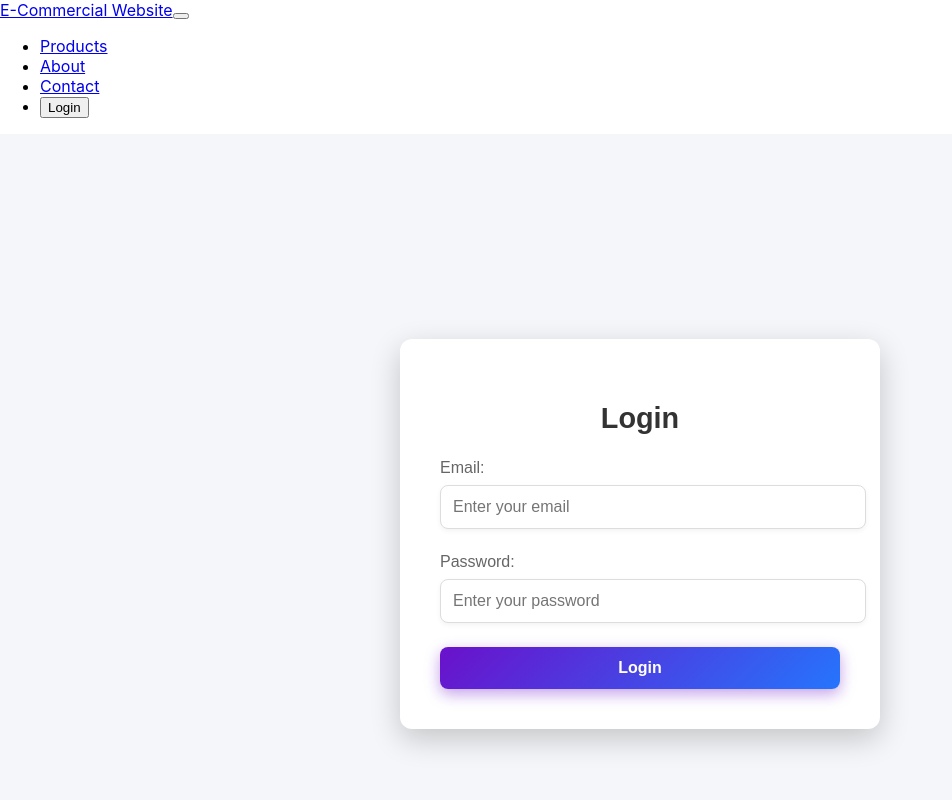
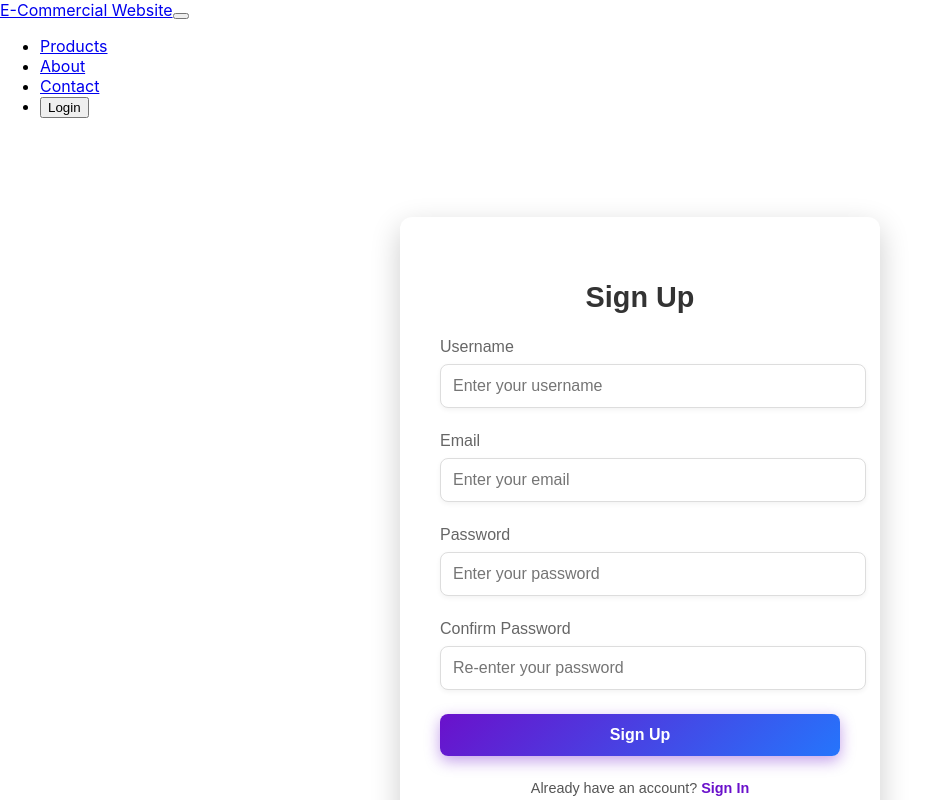
Before and after one commit to Namhehe237/EcommercialWebFrontEnd, a React (Create React App) app: page /user/register in a window 1280 px wide. Shown: the top 800 px of the page, without its empty margins (0-952 px from the left). Built offline with nearby package versions, Linux system fonts and the light colour scheme; the HTML template or start-up script is replaced by a standard one.

Commit message:
adjust checkout

```diff
--- a/src/layouts/Component/CartPage/CartPage.jsx
+++ b/src/layouts/Component/CartPage/CartPage.jsx
@@ -1,16 +1,25 @@
-import React from "react";
+import React, { useState } from "react";
 import { useLocation, useNavigate } from "react-router-dom";
-import "../../../style/CartPage/CartPage.css"; // Import the CSS file
+import { useAuth } from "../../../context/AuthContext";
+import { Dialog, DialogTitle, DialogContent, DialogActions, Button } from "@mui/material";
+import "../../../style/CartPage/CartPage.css";
 
 const CartPage = () => {
   const { state } = useLocation();
   const cart = state?.cart || [];
   const navigate = useNavigate();
+  const { isLoggedIn } = useAuth();
+  const [openDialog, setOpenDialog] = useState(false);
 
   const calculateTotalPrice = () =>
     cart.reduce((total, item) => total + item.price * item.quantity, 0);
 
   const handleCheckout = async () => {
+    if (!isLoggedIn) {
+      setOpenDialog(true); // Open the dialog if not logged in
+      return;
+    }
+
     try {
       const response = await fetch("http://localhost:8080/api/products/checkout", {
         method: "POST",
@@ -66,6 +75,22 @@ const CartPage = () => {
           </div>
         </div>
       )}
+
+      {/* Dialog for login warning */}
+      <Dialog open={openDialog} onClose={() => setOpenDialog(false)}>
+        <DialogTitle>Login Required</DialogTitle>
+        <DialogContent>
+          <p>You need to log in to proceed to checkout.</p>
+        </DialogContent>
+        <DialogActions>
+          <Button onClick={() => navigate("/user/login")} color="primary">
+            Log In
+          </Button>
+          <Button onClick={() => setOpenDialog(false)} color="secondary">
+            Cancel
+          </Button>
+        </DialogActions>
+      </Dialog>
     </div>
   );
 };
--- a/src/layouts/Component/ProductPage/ProductList/ProductList.jsx
+++ b/src/layouts/Component/ProductPage/ProductList/ProductList.jsx
@@ -1,12 +1,16 @@
 import React from "react";
 import "../../../../../src/style/ProductPage/ProductList/ProductList.css"; // Import the CSS file
 
-const ProductList = ({ products, onAddToCart }) => {
+const ProductList = ({ products, onAddToCart, onProductClick }) => {
   return (
     <div className="product-list">
       {products.length > 0 ? (
-        products.map((product, index) => (
-          <div key={index} className="product-card">
+        products.map((product) => (
+          <div
+            key={product.id} // Use `product.id` as the unique key
+            className="product-card"
+            onClick={() => onProductClick(product.id)} // Navigate to product details on card click
+          >
             <h2>{product.name}</h2>
             <img src={product.image} alt={product.name} />
             <p>
@@ -16,9 +20,16 @@ const ProductList = ({ products, onAddToCart }) => {
               <strong>Category:</strong> {product.category}
             </p>
             <p>
-              <strong>Price:</strong> {product.price}$
+              <strong>Price:</strong> ${product.price.toFixed(2)}
             </p>
-            <button onClick={() => onAddToCart(product)}>Add to Cart</button>
+            <button
+              onClick={(e) => {
+                e.stopPropagation(); // Prevent triggering the `onClick` event for the card
+                onAddToCart(product); // Add product to the cart
+              }}
+            >
+              Add to Cart
+            </button>
           </div>
         ))
       ) : (
--- a/src/layouts/Component/ProductPage/ProductListPage.jsx
+++ b/src/layouts/Component/ProductPage/ProductListPage.jsx
@@ -71,6 +71,11 @@ const ProductListPage = () => {
   const calculateTotalPrice = () =>
     cart.reduce((total, item) => total + item.price * item.quantity, 0);
 
+  // Navigate to product details
+  const handleProductClick = (productId) => {
+    navigate(`/products/details/${productId}`);
+  };
+
   if (loading) {
     return <p className="loading">Loading...</p>;
   }
@@ -115,7 +120,7 @@ const ProductListPage = () => {
         </div>
       </div>
       <Filter category={category} onCategoryChange={handleCategoryChange} />
-      <ProductList products={products} onAddToCart={addToCart} />
+      <ProductList products={products} onAddToCart={addToCart} onProductClick={handleProductClick} />
       <Pagination currentPage={currentPage} totalPages={Math.ceil(products.length / itemsPerPage)} onPageChange={setCurrentPage} />
     </div>
   );
--- a/src/layouts/Component/RegisterPage/RegisterPage.jsx
+++ b/src/layouts/Component/RegisterPage/RegisterPage.jsx
@@ -1,63 +1,126 @@
-import React, { useState } from "react";
-import axios from "axios";
-import "../../../style/LoginPage/LoginPage.css";
-import { useAuth } from "../../../context/AuthContext"; // Import AuthContext
+import React, { useState } from 'react';
+import '../../../style/RegisterPage/RegisterPage.css'; // Import the CSS file
 
-const LoginPage = () => {
-  const [email, setEmail] = useState("");
-  const [password, setPassword] = useState("");
-  const [message, setMessage] = useState("");
-  const { setIsLoggedIn } = useAuth(); // Access the context
+const RegisterPage = () => {
+  const [userDetails, setUserDetails] = useState({
+    username: '',
+    email: '',
+    password: '',
+    confirmPassword: '',
+  });
 
-  const handleLogin = async (event) => {
-    event.preventDefault();
+  const [errorMessage, setErrorMessage] = useState('');
+  const [successMessage, setSuccessMessage] = useState('');
+
+  const handleChange = (e) => {
+    const { name, value } = e.target;
+    setUserDetails({ ...userDetails, [name]: value });
+    setErrorMessage(''); // Clear error message on input change
+    setSuccessMessage(''); // Clear success message on input change
+  };
+
+  const handleSubmit = async (e) => {
+    e.preventDefault();
+    if (userDetails.password !== userDetails.confirmPassword) {
+      setErrorMessage('Passwords do not match!');
+      return;
+    }
+
     try {
-      const response = await axios.post("http://localhost:8080/api/user/login", {
-        email,
-        password,
+      const response = await fetch('http://localhost:8080/api/user/register', {
+        method: 'POST',
+        headers: {
+          'Content-Type': 'application/json',
+        },
+        body: JSON.stringify({
+          username: userDetails.username,
+          email: userDetails.email,
+          password: userDetails.password,
+        }),
       });
-      setMessage("Login successful!");
-      setIsLoggedIn(true); // Update global state to logged in
+
+      if (response.ok) {
+        setSuccessMessage('User registered successfully!');
+        setUserDetails({ username: '', email: '', password: '', confirmPassword: '' });
+      } else {
+        const errorData = await response.json();
+        setErrorMessage(errorData.message || 'Registration failed');
+      }
     } catch (error) {
-      if (error.response && error.response.status === 401) {
-        setMessage("Invalid email or password");
-      } else {
-        setMessage("An error occurred. Please try again.");
-      }
+      setErrorMessage('An error occurred. Please try again later.');
     }
   };
 
   return (
-    <div className="login-container">
-      <div className="login-card">
-        <h2 className="login-title">Login</h2>
-        <form className="login-form" onSubmit={handleLogin}>
+    <div className="register-container">
+      <div className="register-card">
+        <h2 className="register-title">Sign Up</h2>
+        <form onSubmit={handleSubmit} className="register-form">
           <div className="form-group">
-            <label>Email:</label>
+            <label htmlFor="username">Username</label>
             <input
-              type="email"
-              value={email}
-              onChange={(e) => setEmail(e.target.value)}
-              placeholder="Enter your email"
+              type="text"
+              id="username"
+              name="username"
+              value={userDetails.username}
+              onChange={handleChange}
+              placeholder="Enter your username"
+              required
             />
           </div>
           <div className="form-group">
-            <label>Password:</label>
+            <label htmlFor="email">Email</label>
+            <input
+              type="email"
+              id="email"
+              name="email"
+              value={userDetails.email}
+              onChange={handleChange}
+              placeholder="Enter your email"
+              required
+            />
+          </div>
+          <div className="form-group">
+            <label htmlFor="password">Password</label>
             <input
               type="password"
-              value={password}
-              onChange={(e) => setPassword(e.target.value)}
+              id="password"
+              name="password"
+              value={userDetails.password}
+              onChange={handleChange}
               placeholder="Enter your password"
+              required
             />
           </div>
-          <button className="btn-primary" type="submit">
-            Login
+          <div className="form-group">
+            <label htmlFor="confirmPassword">Confirm Password</label>
+            <input
+              type="password"
+              id="confirmPassword"
+              name="confirmPassword"
+              value={userDetails.confirmPassword}
+              onChange={handleChange}
+              placeholder="Re-enter your password"
+              required
+            />
+          </div>
+          {errorMessage && <p className="error-message">{errorMessage}</p>}
+          {successMessage && <p className="success-message">{successMessage}</p>}
+          <button type="submit" className="btn-primary">
+            Sign Up
           </button>
         </form>
-        {message && <p className="error-message">{message}</p>}
+        <div className="register-footer">
+          <p>
+            Already have an account?{' '}
+            <a href="/user/login" className="link">
+              Sign In
+            </a>
+          </p>
+        </div>
       </div>
     </div>
   );
 };
 
-export default LoginPage;
+export default RegisterPage;
```
